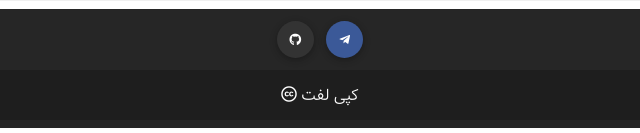
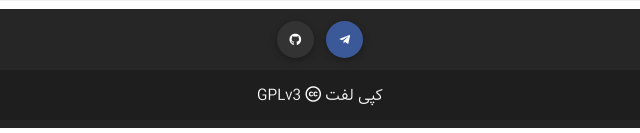
Before and after one commit to Moork0/Boostan-Desktop, a plain HTML site: page index.html in a window 1280 px wide. Shown: the part 1907-2040 px from the top of the page, 320-960 px from the left. Drawn offline with nearby package versions, Linux system fonts and the light colour scheme; files whose address does not match are found by name.

Commit message:
added GPLv3

```diff
--- a/index.html
+++ b/index.html
@@ -259,6 +259,7 @@
 
     <a class="text-white" href="https://www.gnu.org/licenses/copyleft.fa.html">کپی لفت</a>
     <span ><i class="fab fa-creative-commons"></i></span>
+    GPLv3
   </div>
   <!-- Copyright -->
 </footer>
```
